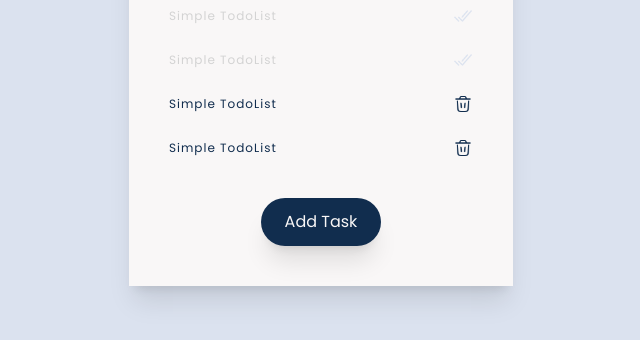
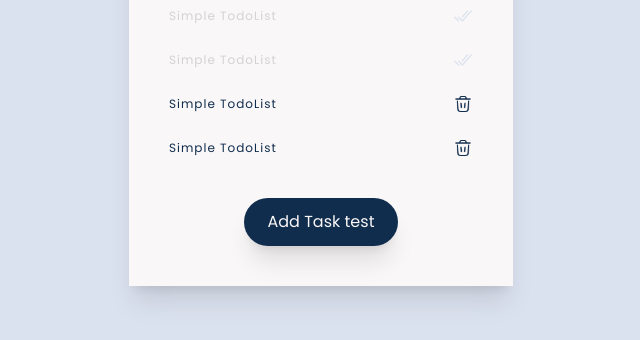
Before and after one commit to ridwanndwip/list_array, a website: page index.html in a window 1280 px wide. Shown: the part 230-570 px from the top of the page, without its empty margins (319-959 px from the left). Drawn offline with Linux system fonts and the light colour scheme.

Commit message:
test push

```diff
--- a/index.html
+++ b/index.html
@@ -57,7 +57,7 @@
         <!-- Button -->
         <div class="mt-10 flex justify-center" id="parentButton">
           <input type="text" placeholder="write task here..." id="inputTask" class="hidden bg-colorBg2 border-b border-colorText absolute mt-3.5">
-          <button id="addTaskButton" class="bg-colorText px-6 py-3 rounded-3xl text-colorBg2 font-normal shadow-xl z-10">Add Task</button>
+          <button id="addTaskButton" class="bg-colorText px-6 py-3 rounded-3xl text-colorBg2 font-normal shadow-xl z-10">Add Task test</button>
         </div>
 
       </div>
```
